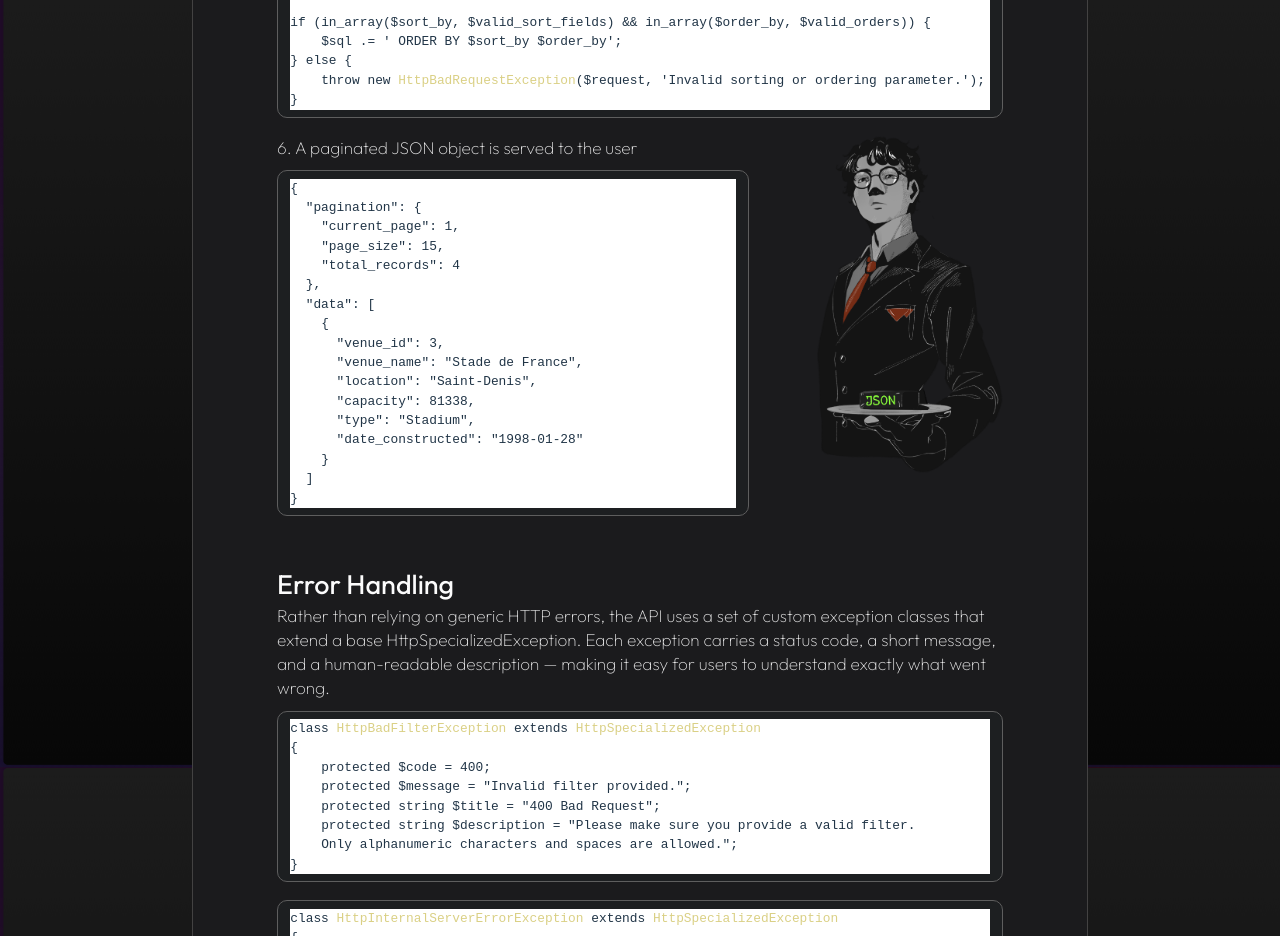
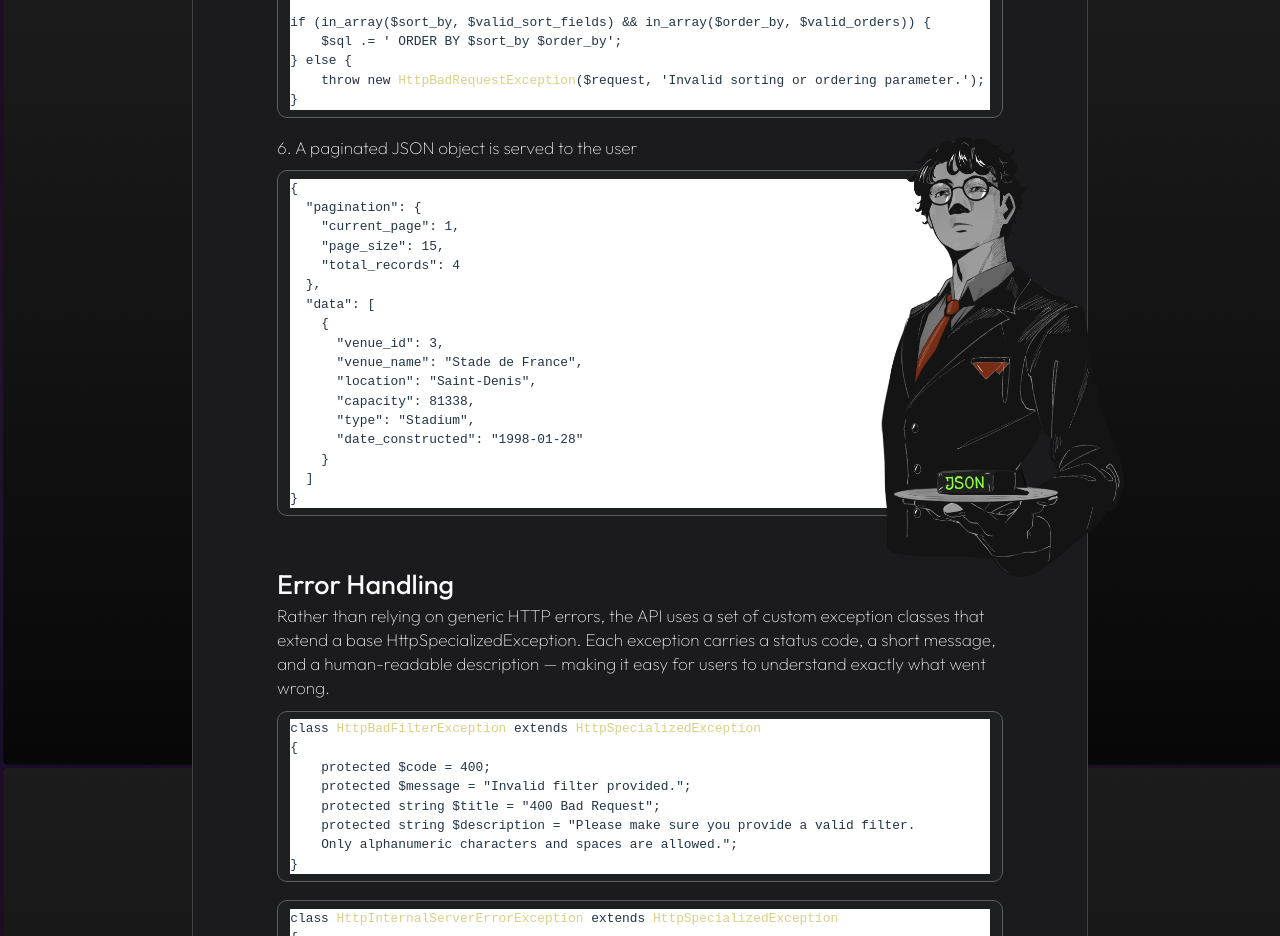
Before and after one commit to hedi3489/my-portfolio, a React (Vite) app: page /projects/olympics-api in a window 1280 px wide. Shown: the part 2460-3396 px from the top of the page. Built offline with nearby package versions, Linux system fonts and the light colour scheme.

Commit message:
Fixed waiter (for now...)

```diff
--- a/src/pages/APIProject.jsx
+++ b/src/pages/APIProject.jsx
@@ -96,7 +96,7 @@ if (in_array($sort_by, $valid_sort_fields) && in_array($order_by, $valid_orders)
 
                     <div className='flex'>
 
-                        <div className='min-width-50'>
+                        <div className='width-100'>
                             <p>6. A paginated JSON object is served to the user</p>
                             <div className=''>
                                 <CodeSnippet language="json" code='{
@@ -118,11 +118,11 @@ if (in_array($sort_by, $valid_sort_fields) && in_array($order_by, $valid_orders)
 }'/>
                             </div>
                         </div>
-                        <div className='width-50'>
+                        <div className=''>
                             <CaptionedImage
                                 image={waiterJson2}
                                 alt='Artwork of waiter serving a JSON package'
-                                imageSizeClass='width-75 margin-0 align-self-end '
+                                imageSizeClass='width-65 margin-0 align-self-end '
                             />
                         </div>
                     </div>
--- a/src/styles/Utilities.css
+++ b/src/styles/Utilities.css
@@ -22,12 +22,15 @@
 .flex-2-3 {
     flex: 2.7;
 }
+
 .flex-5 {
     flex: 5;
 }
+
 .flex-5-6 {
     flex: 5.5;
 }
+
 .flex-7-8 {
     flex: 7.5;
 }
@@ -36,21 +39,27 @@
 .width-fit-content {
     width: fit-content;
 }
+
 .width-100 {
     width: 100%;
 }
+
 .width-75 {
     width: 75%;
 }
+
 .width-65 {
     width: 65%;
 }
+
 .min-width-50 {
     min-width: 65%;
 }
+
 .width-50 {
     width: 50%;
 }
+
 .width-25 {
     width: 25%;
 }
@@ -59,36 +68,47 @@
 .height-100 {
     height: 100%;
 }
+
 .height-75 {
     height: 75%;
 }
+
 .height-50 {
     height: 50%;
 }
+
 .height-25 {
     height: 25%;
 }
+
 /* Algins */
 /* Horizontal */
 .justify-content-center {
     justify-content: center;
 }
+
 .align-items-center {
     align-items: center;
 }
+
 .align-item-flex-start {
     align-items: flex-start;
 }
+
 .text-align-center {
     text-align: center;
 }
+
 .align-self-end {
-    align-self: flex-end;
+    position: absolute;
+    width: 20em;
+    /* right: 20em; */
 }
 
 .position-relative {
     position: relative;
 }
+
 .position-absolute {
     position: absolute;
 }
@@ -97,9 +117,11 @@
 .image-width-98 {
     max-width: 98%;
 }
+
 .image-width-85 {
     max-width: 85%;
 }
+
 .image-width-65 {
     max-width: 65%;
 }
```
